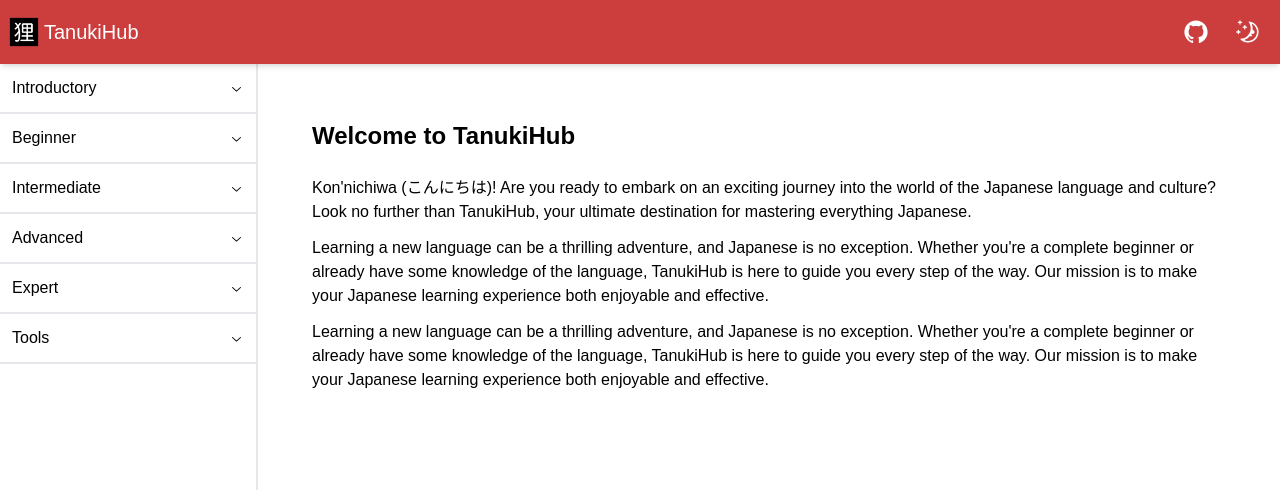
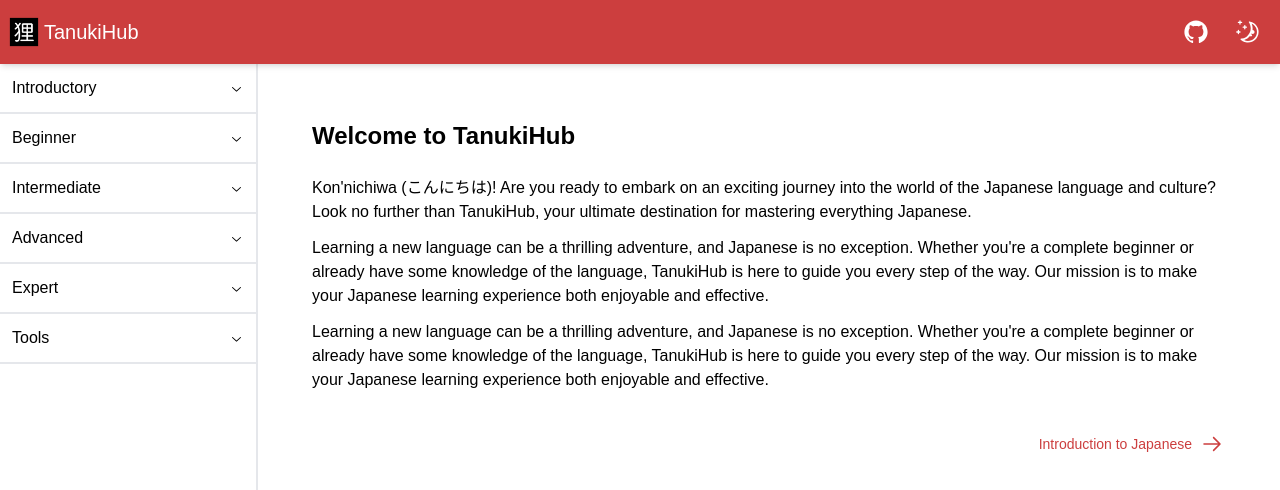
Before and after one commit to LinCie/tanukihub, a Next.js app: page / in a window 1280 px wide. Shown: the top 490 px of the page. Built offline with nearby package versions, Linux system fonts and the light colour scheme; a web font is replaced by a local one.

Commit message:
added bottom navigation

```diff
--- a/app/page.tsx
+++ b/app/page.tsx
@@ -1,12 +1,16 @@
+// Radix UI Imports
+import { ArrowRightIcon } from "@radix-ui/react-icons";
+// Custom Component Imports
 import PageTitle from "@/components/typography/PageTitle";
 import Paragraph from "@/components/typography/Paragraph";
+import Link from "next/link";
+import BottomNavigation from "@/components/navigation/BottomNavigation";
+import BottomNavigationLink from "@/components/navigation/BottomNavigationLink";
 
 export default function Home() {
   return (
     <div id="home">
-      <PageTitle>
-        Welcome to TanukiHub
-      </PageTitle>
+      <PageTitle>Welcome to TanukiHub</PageTitle>
       <Paragraph>
         Kon'nichiwa (こんにちは)! Are you ready to embark on an exciting journey
         into the world of the Japanese language and culture? Look no further
@@ -16,17 +20,23 @@
       <Paragraph>
         Learning a new language can be a thrilling adventure, and Japanese is no
         exception. Whether you're a complete beginner or already have some
-        knowledge of the language, TanukiHub is here to guide you every step
-        of the way. Our mission is to make your Japanese learning experience
-        both enjoyable and effective.
+        knowledge of the language, TanukiHub is here to guide you every step of
+        the way. Our mission is to make your Japanese learning experience both
+        enjoyable and effective.
       </Paragraph>
       <Paragraph>
         Learning a new language can be a thrilling adventure, and Japanese is no
         exception. Whether you're a complete beginner or already have some
-        knowledge of the language, TanukiHub is here to guide you every step
-        of the way. Our mission is to make your Japanese learning experience
-        both enjoyable and effective.
+        knowledge of the language, TanukiHub is here to guide you every step of
+        the way. Our mission is to make your Japanese learning experience both
+        enjoyable and effective.
       </Paragraph>
+      <BottomNavigation>
+        <div></div>
+        <BottomNavigationLink right href="/introductory/intro-to-japanese/">
+          Introduction to Japanese
+        </BottomNavigationLink>
+      </BottomNavigation>
     </div>
   );
 }
--- /dev/null
+++ b/components/navigation/BottomNavigation.tsx
@@ -0,0 +1,22 @@
+import { ReactNode, HTMLAttributes } from "react";
+
+interface Props extends HTMLAttributes<HTMLDivElement> {
+  children?: ReactNode;
+  className?: string;
+}
+
+export default function BottomNavigation({
+  children,
+  className,
+  ...props
+}: Props) {
+  return (
+    <div
+      id="bottom-navigation"
+      className={`my-10 flex w-full select-none items-center justify-between ${className}`.trim()}
+      {...props}
+    >
+      {children}
+    </div>
+  );
+}
--- /dev/null
+++ b/components/navigation/BottomNavigationLink.tsx
@@ -0,0 +1,42 @@
+// React Imports
+import { ReactNode } from "react";
+
+// NextJS Imports
+import Link, { LinkProps } from "next/link";
+
+// Radix UI Imports
+import { ArrowRightIcon, ArrowLeftIcon } from "@radix-ui/react-icons";
+
+interface Props extends LinkProps {
+  children?: ReactNode;
+  className?: string;
+  right?: boolean;
+}
+
+export default function BottomNavigationLink({
+  children,
+  className,
+  right,
+  href,
+  ...props
+}: Props) {
+  return (
+    <Link
+      href={href}
+      id={right ? "navigation-next" : "navigation-previous"}
+      className={`flex items-center justify-between gap-2 text-xs font-medium text-[#CC3E3E] hover:underline dark:text-white sm:text-sm ${
+        right ? "flex-row" : "flex-row-reverse"
+      } ${className}`.trim()}
+      {...props}
+    >
+      <div className="max-w-[150px] overflow-clip sm:max-w-[500px]">
+        {children}
+      </div>
+      {right ? (
+        <ArrowRightIcon className="h-5 w-5 md:h-6 md:w-6" />
+      ) : (
+        <ArrowLeftIcon className="h-5 w-5 md:h-6 md:w-6" />
+      )}
+    </Link>
+  );
+}
```
